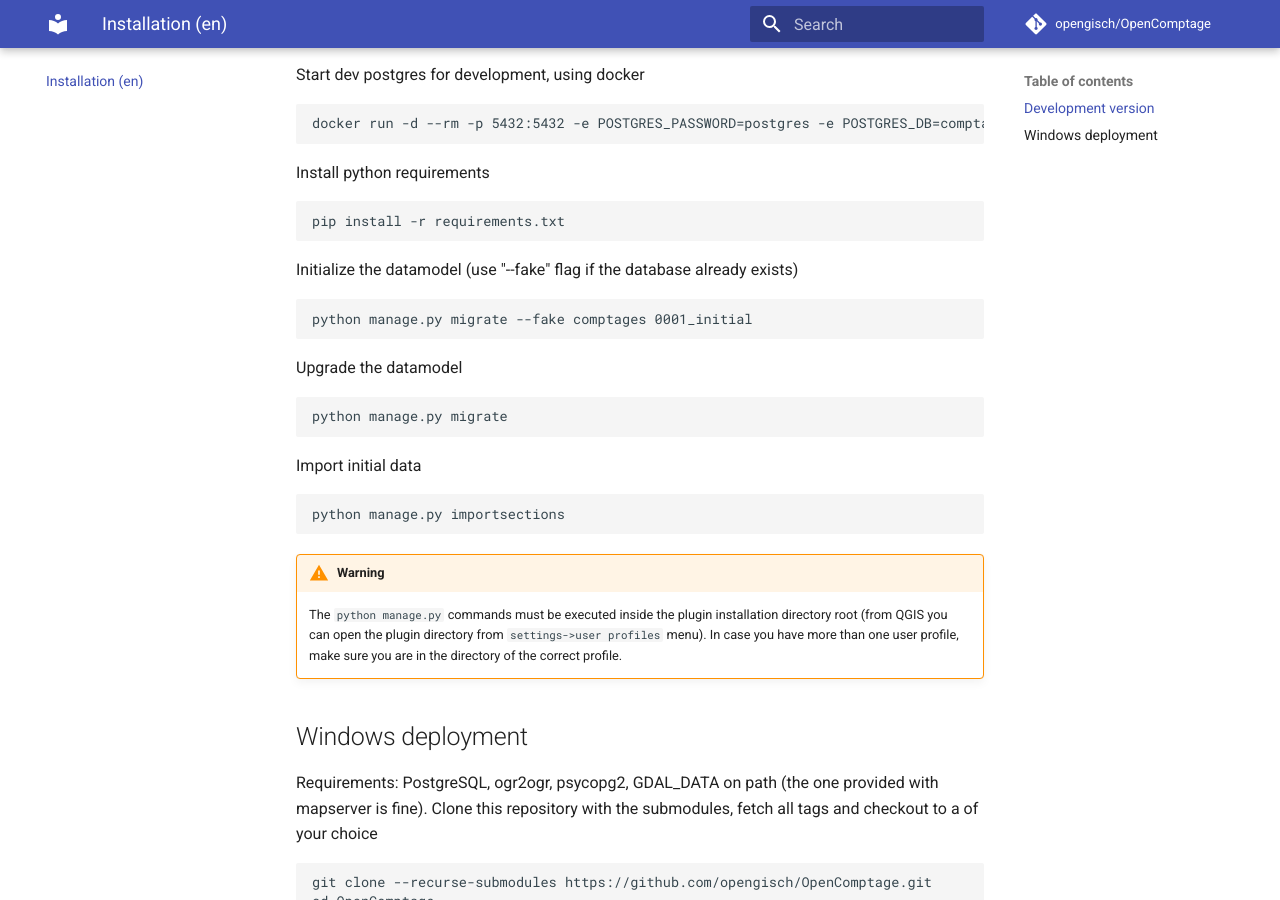
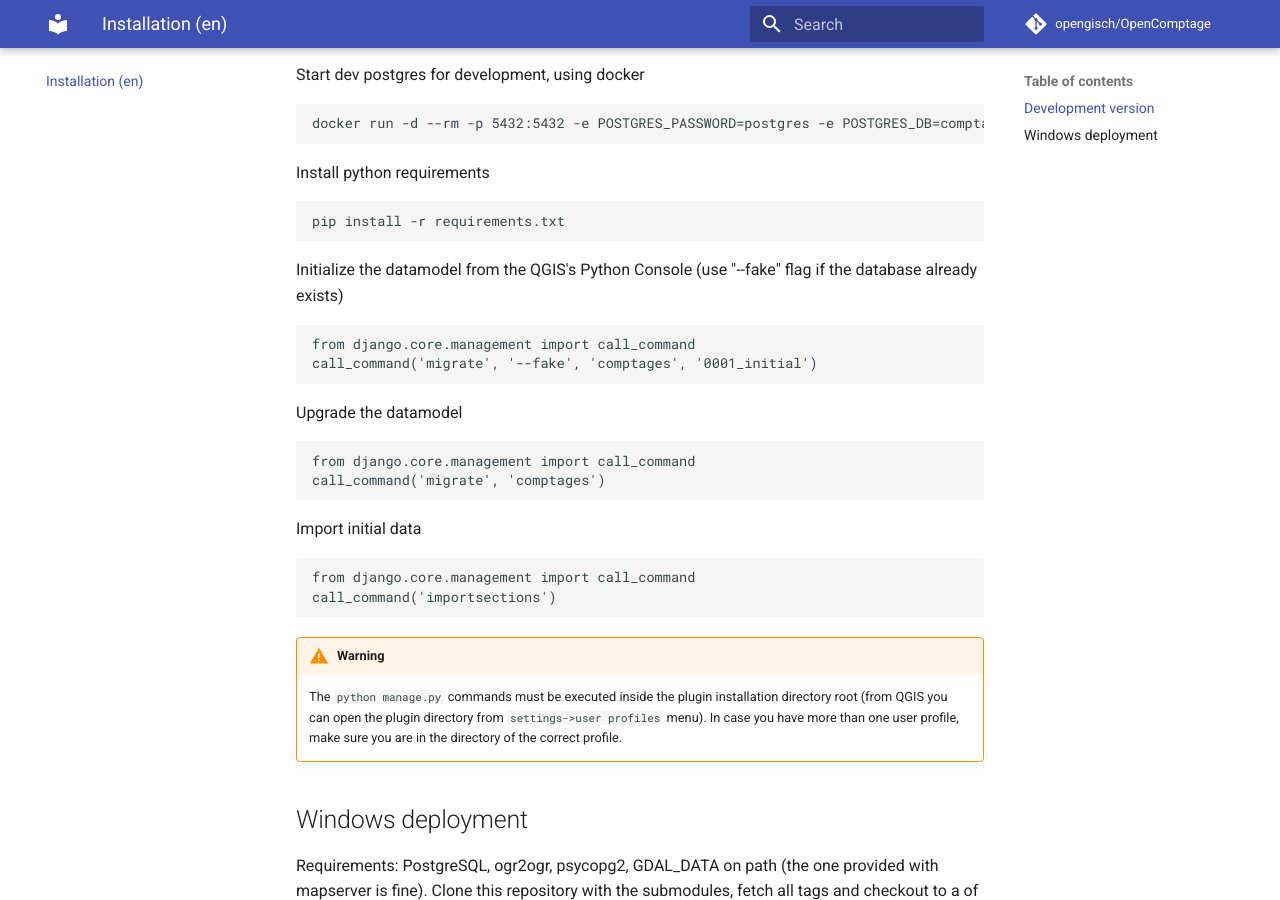
Before and after one commit to opengisch/OpenComptage, an MkDocs documentation site: the page built from docs/installation.md, in a window 1280 px wide and 900 px high, scrolled down 314 px. Built offline with MkDocs 1.6.1 and Material for MkDocs 9.7.7, drawn with Linux system fonts in a browser that asks for light colours; comment, search, counter and statistics services are not loaded.

Commit message:
Django migrations from QGIS python console

```diff
--- a/docs/installation.md
+++ b/docs/installation.md
@@ -14,17 +14,21 @@ Install python requirements
 
     pip install -r requirements.txt
 
-Initialize the datamodel (use "--fake" flag if the database already exists)
+Initialize the datamodel from the QGIS's Python Console (use "--fake" flag if the database already exists)
 
-    python manage.py migrate --fake comptages 0001_initial
+    from django.core.management import call_command
+    call_command('migrate', '--fake', 'comptages', '0001_initial')
 
 Upgrade the datamodel
 
-    python manage.py migrate
+    from django.core.management import call_command
+    call_command('migrate', 'comptages')
 
 Import initial data
 
-    python manage.py importsections
+    from django.core.management import call_command
+    call_command('importsections')
+
 
 !!! warning
     The `python manage.py` commands must be executed inside the plugin installation directory root (from QGIS you can open the plugin directory from `settings->user profiles` menu). In case you have more than one user profile, make sure you are in the directory of the correct profile.
```
Also changed, not shown: manage.py (+11 -1 lines).
